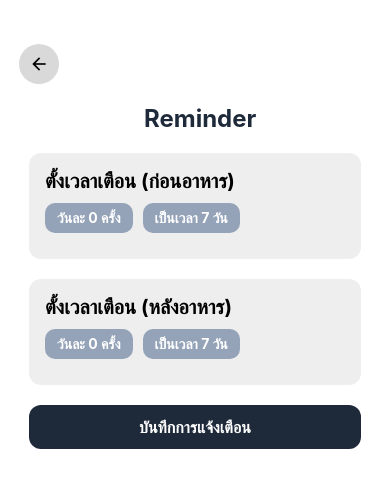
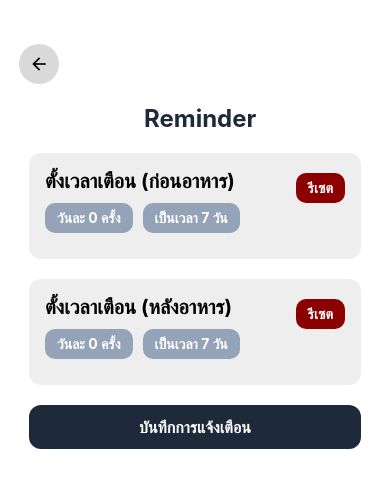
Before and after one commit to ncn-dev/medicine-scan-app, a React Native app: screen /ReminderScreen in a window 390 px wide. Shown: the top 488 px of the page. Built offline with nearby package versions, Linux system fonts and the light colour scheme.

Commit message:
update medbag

```diff
--- a/pages/Medbag.js
+++ b/pages/Medbag.js
@@ -128,13 +128,22 @@ export default function MedBag({ navigation, route }) {
         {/* ส่วนบน */}
         <View
           style={{
-            backgroundColor: expired ? "#e60000" : "#077d23",
+            backgroundColor:
+              item.exp == null || item.exp === ""
+                ? "#FFA500" // สีส้ม สำหรับยังไม่กำหนดวันหมดอายุ
+                : expired
+                ? "#e60000" // สีแดงถ้าหมดอายุ
+                : "#077d23", // สีเขียวถ้ายังไม่หมดอายุ
             padding: 10,
             alignItems: "center",
           }}
         >
           <Text style={{ color: "#fff", fontWeight: "bold", fontSize: 16 }}>
-            {expired ? "หมดอายุแล้ว โปรดนำไปทิ้งโดยด่วน" : ""}
+            {item.exp == null || item.exp === ""
+              ? "ยังไม่กำหนดวันหมดอายุ"
+              : expired
+              ? "หมดอายุแล้ว โปรดนำไปทิ้งโดยด่วน"
+              : ""}
           </Text>
         </View>
 
--- a/pages/ReminderScreen.js
+++ b/pages/ReminderScreen.js
@@ -263,6 +263,17 @@ const ReminderScreen = () => {
         {/*กล่องทานยาก่อนอาหาร*/}
         <View style={styles.reminderBox}>
           <Text style={styles.subTitle}>ตั้งเวลาเตือน (ก่อนอาหาร)</Text>
+          <TouchableOpacity
+            style={styles.buttonReset}
+            onPress={() => {
+            // reset schedules เป็น empty array หรือค่า default ที่คุณต้องการ
+            setBeforeMealSchedules([]);
+            setBeforeNumberOfDays(0);
+          }}
+          >
+            <Text style={{ color: 'white', fontWeight: 'bold' }}>รีเซต</Text>
+          </TouchableOpacity>
+
           <View style={{ flexDirection: "row", gap: 10 }}>
             <View style={styles.blueBadge}>
               <TouchableOpacity
@@ -355,6 +366,18 @@ const ReminderScreen = () => {
         {/*กล่องทานยาหลังอาหาร*/}
         <View style={styles.reminderBox}>
           <Text style={styles.subTitle}>ตั้งเวลาเตือน (หลังอาหาร)</Text>
+
+          <TouchableOpacity
+            style={styles.buttonReset}
+            onPress={() => {
+            // reset schedules เป็น empty array หรือค่า default ที่คุณต้องการ
+            setAfterMealSchedules([]);
+            setAfterNumberOfDays(0);
+          }}
+          >
+            <Text style={{ color: 'white', fontWeight: 'bold' }}>รีเซต</Text>
+          </TouchableOpacity>
+
           <View style={{ flexDirection: "row", gap: 10 }}>
             <View style={styles.blueBadge}>
               <TouchableOpacity
@@ -513,6 +536,15 @@ const styles = StyleSheet.create({
     fontSize: 16,
     fontWeight: "bold",
   },
+  buttonReset:{
+    alignSelf: "flex-end",
+    paddingHorizontal: 12,
+    paddingVertical: 6,
+    backgroundColor: "#8B0000",
+    borderRadius:  10,
+    marginTop: -30
+
+  }
 });
 
 export default ReminderScreen;
```
